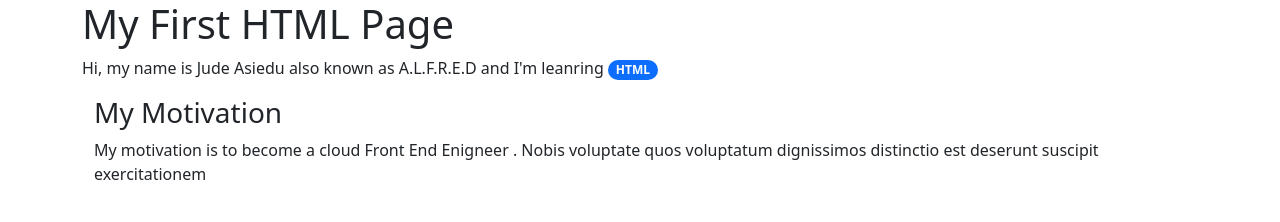
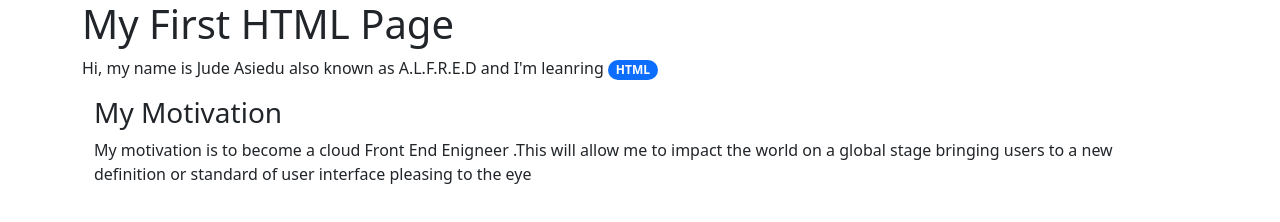
Before and after one commit to Jude-Asiedu/Introduction-to-HTML-Syntax, a plain HTML site: page index.html in a window 1280 px wide. Drawn offline with nearby package versions, Linux system fonts and the light colour scheme.

Commit message:
Updates to  motivation speech

```diff
--- a/index.html
+++ b/index.html
@@ -15,8 +15,8 @@
             class="badge rounded-pill text-bg-primary">HTML</span> </p>
     <div class="container">
         <h3> My Motivation</h3>
-        <div class="justify-content-center"> My motivation is to become a cloud Front End Enigneer . Nobis voluptate quos voluptatum dignissimos
-            distinctio est deserunt suscipit exercitationem  </div>
+        <div class="justify-content-center"> My motivation is to become a cloud Front End Enigneer .This will allow me to impact the world on a global stage bringing users to a new definition or standard of user interface
+            pleasing to the eye  </div>
     </div>
  </div>
    <script src="https://cdn.jsdelivr.net/npm/bootstrap@5.3.0-alpha3/dist/js/bootstrap.bundle.min.js" integrity="sha384-ENjdO4Dr2bkBIFxQpeoTz1HIcje39Wm4jDKdf19U8gI4ddQ3GYNS7NTKfAdVQSZe" crossorigin="anonymous"></script>
```
